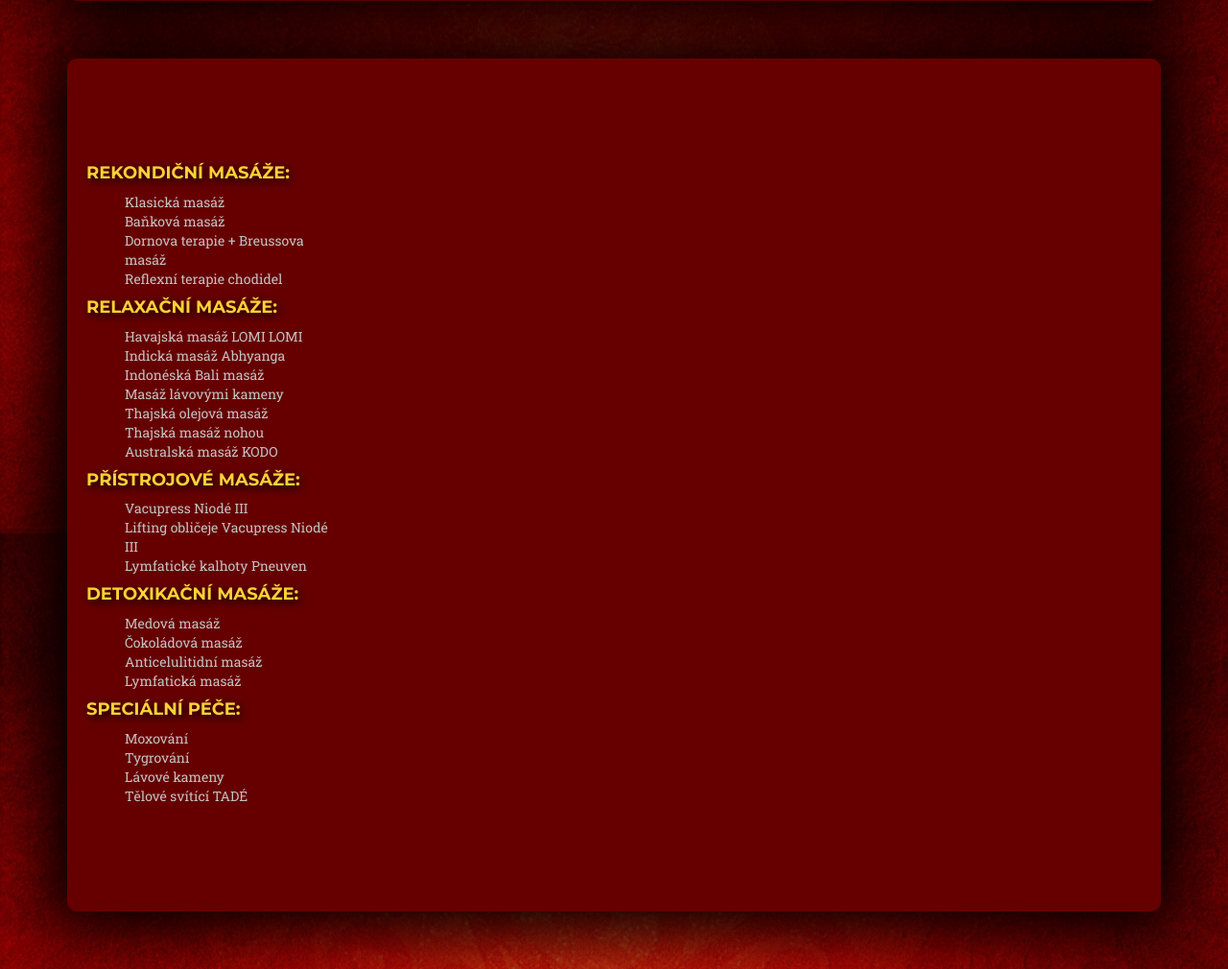
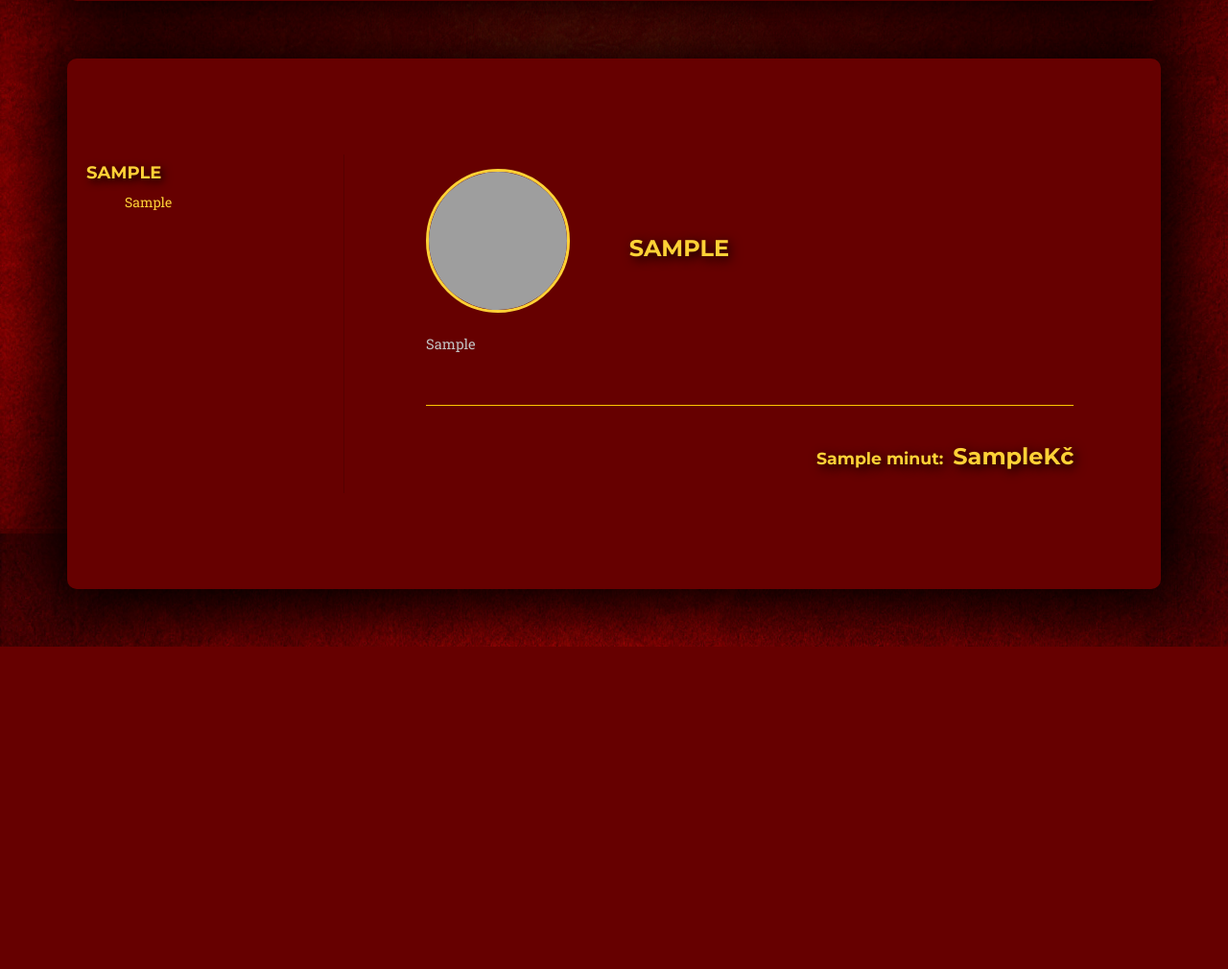
Before and after one commit to re1la2pse/tajemstvi_maserny, a PHP site: a page that uses models/Utils.php in a window 1280 px wide. Shown: the part 349-1359 px from the top of the page at 96% size. After the commit the page ends 1023 px from the top, so only its background shows below. Run offline with PHP 8.4, Linux system fonts and the light colour scheme; tables that the repository leaves empty or names only in its code hold one stand-in row (values such as "Sample post"); some libraries are stand-ins or nearby versions; some web fonts are replaced; grey boxes are pictures that could not be loaded.

Commit message:
nahravani masazi do stranky

```diff
--- a/controllers/MainController.php
+++ b/controllers/MainController.php
@@ -61,9 +61,7 @@ class MainController {
 
         $smarty = Utils::smartyInit();
 
-        $smarty->assign('kategoriePN', MassagesModel::getKategoriePN());
-        $smarty->assign('kategorie', MassagesModel::getKategorie());
-
+        $smarty->assign('kategorie', MassagesModel::getCategories());
         $smarty->assign('style', 'frontPage_style');
         $smarty->display('frontPage.html');
         exit;
@@ -93,6 +91,7 @@ class MainController {
 
         $smarty = Utils::smartyInit();
 
+        $smarty->assign('kategorie', MassagesModel::getCategoriesWithMassages());
         $smarty->assign('js_script', 'massage');
         $smarty->assign('style', 'massages_style');
         $smarty->display('massages.html');
--- a/models/Utils.php
+++ b/models/Utils.php
@@ -50,6 +50,8 @@ class Utils {
             } else {
                 self::$smarty->assign('ROOT', '');
             }
+
+           self::$smarty->assign('kategorieMenu', MassagesModel::getCategories());
         }
 
         return self::$smarty;
--- a/templates/inc/header.html
+++ b/templates/inc/header.html
@@ -60,12 +60,10 @@
                     <li class="dropdown">
                         <a class="dropdown-toggle" href="">Masáže<b class="caret"></b></a>
                         <ul class="dropdown-menu">
-                            <li><a href="{$ROOT}/rekondicni-masaze">Rekondiční</a></li>
-                            <li><a href="{$ROOT}/relaxacni-masaze">Relaxační</a></li>
-                            <li><a href="{$ROOT}/pristrojove-masaze">Přístrojové</a></li>
-                            <li><a href="{$ROOT}/detoxikacni-masaze">Detoxikační</a></li>
-                            <li><a href="{$ROOT}/zdravotni-masaze">Zdravotní</a></li>
-                            <li><a href="{$ROOT}/specialni-pece">Speciální péče</a></li>
+
+                            {foreach from=$kategorieMenu item=kat}
+                                <li><a href="{$ROOT}/{$kat['idNazev']}">{$kat['nazev']}</a></li>
+                            {/foreach}
                         </ul>
                     </li>
                     <li><a href="{$ROOT}/oleje">Speciální oleje</a></li>
--- a/templates/massages.html
+++ b/templates/massages.html
@@ -4,24 +4,6 @@
     <div class="row priceTable">
         <div class="col-lg-10 col-lg-offset-1">
             <hr />
-            <!--<table class="table-bordered">
-                <thead>
-                <tr>
-                    <td>30 min.</td>
-                    <td>60 min.</td>
-                    <td>90 min.</td>
-                    <td>120 min.</td>
-                </tr>
-                </thead>
-                <tbody>
-                <tr>
-                    <td>100 Kč.</td>
-                    <td>200 Kč.</td>
-                    <td>300 Kč.</td>
-                    <td>400 Kč.</td>
-                </tr>
-                </tbody>
-            </table>-->
             <div class="price">
                 <h3><span>60 minut:</span> 400Kč</h3>
             </div>
@@ -61,52 +43,47 @@
         <div class="row">
             <div id="left_menu" class="col-lg-3 left_column">
 
-                    <h4>Rekondiční masáže:</h4>
-                    <ul id="rekondicniMasazeMenu" class="no_list_style">
-                        <li id="rekondicni1" class="menu_item">Klasická masáž</li>
-                        <!--<li>Deep Tissue masáž</li>-->
-                        <li id="rekondicni2" class="menu_item">Baňková masáž</li>
-                        <li id="rekondicni3" class="menu_item">Dornova terapie + Breussova masáž</li>
-                        <li id="rekondicni4" class="menu_item">Reflexní terapie chodidel</li>
+                {foreach from=$kategorie item=kat}
+                    <h4>{$kat['nazev']}</h4>
+                    <ul id="{$kat['idNazev']}" class="no_list_style">
+                        {foreach from=$kat['masaze'] item=masaz name=mLoop}
+                            <li id="{$kat['idNazev']}{$smarty.foreach.mLoop.index + 1}" class="menu_item">{$masaz['nazev']}</li>
+                        {/foreach}
                     </ul>
-
-                    <h4>Relaxační masáže:</h4>
-                    <ul id="relaxacniMasazeMenu" class="no_list_style">
-                        <li id="relaxacni1" class="menu_item">Havajská masáž LOMI LOMI</li>
-                        <li id="relaxacni2" class="menu_item">Indická masáž Abhyanga</li>
-                        <li id="relaxacni3" class="menu_item">Indonéská Bali masáž</li>
-                        <li id="relaxacni4" class="menu_item">Masáž lávovými kameny</li>
-                        <li id="relaxacni5" class="menu_item">Thajská olejová masáž</li>
-                        <li id="relaxacni6" class="menu_item">Thajská masáž nohou</li>
-                        <li id="relaxacni7" class="menu_item">Australská masáž KODO</li>
-                    </ul>
-
-                    <h4>Přístrojové masáže:</h4>
-                    <ul id="pristrojoveMasazeMenu" class="no_list_style">
-                        <li id="pristrojove1" class="menu_item">Vacupress Niodé III</li>
-                        <li id="pristrojove2" class="menu_item">Lifting obličeje Vacupress Niodé III</li>
-                        <li id="pristrojove3" class="menu_item">Lymfatické kalhoty Pneuven</li>
-                    </ul>
-
-                    <h4>Detoxikační masáže:</h4>
-                    <ul id="detoxikacniMasazeMenu" class="no_list_style">
-                        <li id="detoxikacni1" class="menu_item">Medová masáž</li>
-                        <li id="detoxikacni2" class="menu_item">Čokoládová masáž</li>
-                        <li id="detoxikacni3" class="menu_item">Anticelulitidní masáž</li>
-                        <li id="detoxikacni4" class="menu_item">Lymfatická masáž</li>
-                    </ul>
-
-                    <h4>Speciální péče:</h4>
-                    <ul id="specialniMasazeMenu" class="no_list_style">
-                        <li id="specialni1" class="menu_item">Moxování</li>
-                        <li id="specialni2" class="menu_item">Tygrování</li>
-                        <li id="specialni3" class="menu_item">Lávové kameny</li>
-                        <li id="specialni4" class="menu_item">Tělové svítící TADÉ</li>
-                    </ul>
-
+                {/foreach}
             </div>
 
             <div class="col-lg-9 right_column">
+
+            {foreach from=$kategorie item=kat}
+                {foreach from=$kat['masaze'] item=masaz name=mLoop}
+                    <div id="{$kat['idNazev']}{$smarty.foreach.mLoop.index + 1}m" class="{$smarty.foreach.mLoop.index + 1}m massage">
+                        <div class="row">
+                            <div class="col-lg-3 col-lg-offset-1 col2">
+                                <img src="{$ROOT}/{$masaz['obrazek']}" class="img-circle obrazek" width="150px" height="150px">
+                            </div>
+                            <div class="col-lg-7 col1">
+                                <h3>{$masaz['nazev']}</h3>
+                            </div>
+                        </div>
+                        <div class="row">
+                            <div class="col-lg-10 col-lg-offset-1">
+                                <p>
+                                    {$masaz['popis']}
+                                </p>
+                            </div>
+                        </div>
+                        <div class="row priceTable">
+                            <div class="col-lg-10 col-lg-offset-1">
+                                <hr />
+                                <div class="price">
+                                    <h3><span>{$masaz['cas']} minut:</span>{$masaz['cena']}Kč</h3>
+                                </div>
+                            </div>
+                        </div>
+                    </div>
+                {/foreach}
+            {/foreach}
 
                     <!---------- REKONDICNI MASAZE ---------->
 
--- a/upravy/app/forms/KategorieForm.php
+++ b/upravy/app/forms/KategorieForm.php
@@ -51,10 +51,10 @@ class KategorieForm extends BaseBT3Form {
                 'popis' => $kategorie['popis'],
                 'id_kategorie' => $kategorie['id_kategorie'],
             ));
-            if ($kategorie['obrazek'] != '') {
+           /* if ($kategorie['obrazek'] != '') {
                 $form->addImage('pictureB', $cesta . $kategorie['obrazek'])
                     ->setDisabled(TRUE);
-            }
+            }*/
         }
         $form->addSubmit('uloz', 'Uložit');
 
--- a/upravy/app/forms/MassagesForm.php
+++ b/upravy/app/forms/MassagesForm.php
@@ -51,10 +51,10 @@ class MassagesForm extends BaseBT3Form {
                 'id_masaze' => $masaz['id_masaze'],
             ));
 
-            if ($masaz['obrazek'] != '') {
+           /* if ($masaz['obrazek'] != '') {
                 $form->addImage('pictureB', $cesta . $masaz['obrazek'])
                     ->setDisabled(TRUE);
-            }
+            }*/
         }
 
         $form->addSubmit('uloz', 'Uložit');
--- a/upravy/app/model/MassagesModel.php
+++ b/upravy/app/model/MassagesModel.php
@@ -58,7 +58,7 @@ class MassagesModel extends Nette\Object {
         foreach ($kategorie as $kat) {
             $pom['nazev'] = $kat['nazev'];
             $pom['popis'] = $kat['popis'];
-            $pom['obrazek'] = $kat['obrazek'];
+            //$pom['obrazek'] = $kat['obrazek'];
             $pom['id_kategorie'] = $kat['id_kategorie'];
         }
 
--- a/upravy/app/presenters/templates/Massages/upravaK.latte
+++ b/upravy/app/presenters/templates/Massages/upravaK.latte
@@ -5,7 +5,7 @@
         <h2>Nová kategorie</h2>
 
     <div class="row">
-        <div class="col-lg-5 ">
+        <div class="col-lg-10" >
 
             {control kategorieForm}
 
--- a/upravy/app/presenters/templates/Massages/upravaM.latte
+++ b/upravy/app/presenters/templates/Massages/upravaM.latte
@@ -5,7 +5,7 @@
         <h2>Nová masáž</h2>
 
     <div class="row">
-        <div class="col-lg-5 ">
+        <div class="col-lg-10 ">
 
             {control massagesForm}
 
```
Also changed, not shown: models/MassagesModel.php (+60 -5 lines), templates/frontPage.html (+8 -7 lines).
